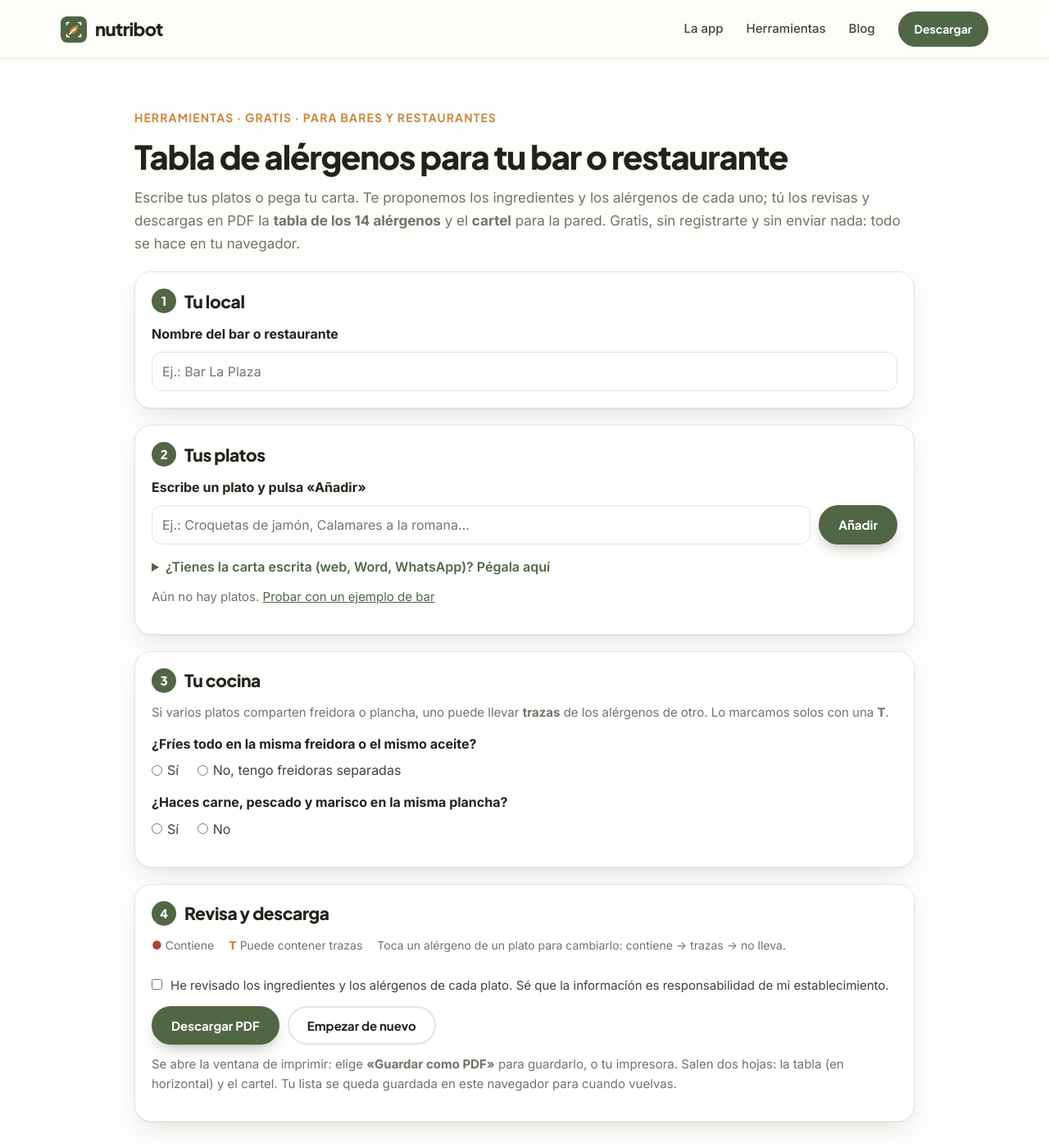
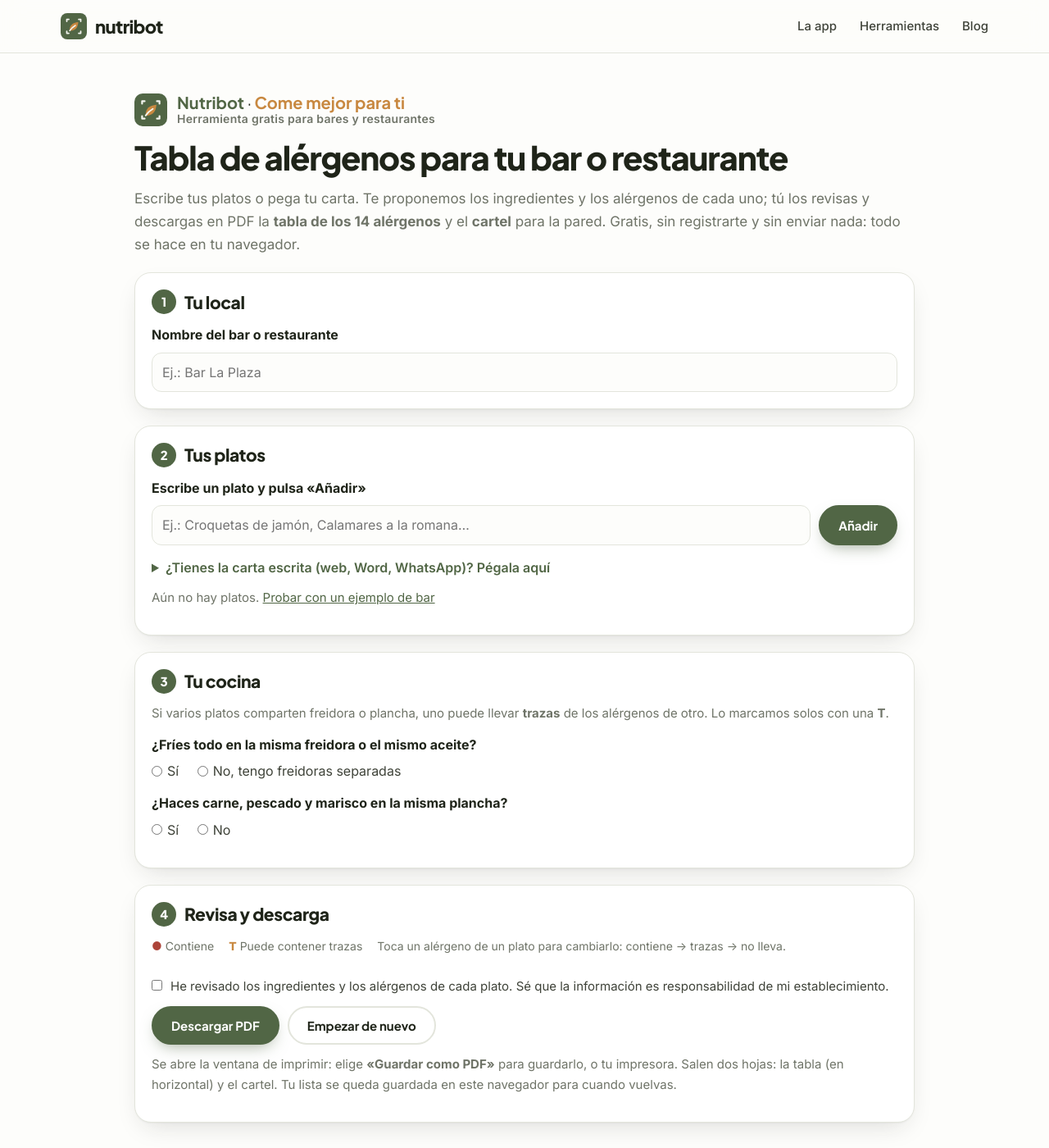
Before and after one commit to ferrodvilla-sys/nutribot-web, a Jekyll site: the page built from restaurantes/alergenos.html, in a window 1280 px wide and 1400 px high. Shown: the whole window at 82% size. Built offline with Jekyll 4.4.1, drawn with Linux system fonts in a browser that asks for light colours.

Commit message:
Alérgenos: marca Nutribot más visible (página y PDF) y sin botón «Descargar» de la app en esa página
Co-Authored-By: Claude Opus 5.5 <noreply@anthropic.com>
Claude-Session: https://claude.ai/code/session_01KHzAHBjoiDPn1zciGgAkyY

```diff
--- a/_includes/header.html
+++ b/_includes/header.html
@@ -5,7 +5,8 @@
       <a href="{{ '/#funciones' | relative_url }}">La app</a>
       <a class="nav-keep" href="{{ '/herramientas/' | relative_url }}">Herramientas</a>
       <a href="{{ '/blog/' | relative_url }}">Blog</a>
-      <a class="btn btn-sm" href="{{ site.play_store_url }}">Descargar</a>
+      {% comment %}En las herramientas para negocios el botón «Descargar» confunde con descargar el PDF.{% endcomment %}
+      {% unless page.sin_boton_app %}<a class="btn btn-sm" href="{{ site.play_store_url }}">Descargar</a>{% endunless %}
     </div>
   </div>
 </nav>
--- a/assets/css/style.css
+++ b/assets/css/style.css
@@ -463,6 +463,13 @@ svg.fill { fill: currentColor; stroke: none; }
 }
 
 /* Herramienta de alérgenos para restaurantes (/restaurantes/alergenos/) */
+.al-by { display: flex; align-items: center; gap: 12px; margin: 0 0 14px; }
+.page .al-by { margin: 0 0 14px; }
+.al-by img { width: 40px; height: 40px; flex: none; }
+.al-by span { font-family: var(--font-head); font-size: 20px; line-height: 1.2; color: var(--heading); }
+.al-by strong { color: var(--primary); }
+.al-by em { font-style: normal; font-weight: 700; color: var(--accent); }
+.al-by small { display: block; font-family: var(--font-body); font-size: 14px; font-weight: 600; color: var(--muted); letter-spacing: .02em; }
 .al-step { background: var(--card); border: 1px solid var(--border); border-radius: var(--radius); padding: 20px; box-shadow: var(--shadow); margin: 20px 0; }
 .al-step h2 { display: flex; align-items: center; gap: 10px; font-size: 21px; margin: 0 0 12px; }
 .al-step h2 small { font-size: 14px; color: var(--muted); font-weight: 600; }
@@ -529,7 +536,17 @@ svg.fill { fill: currentColor; stroke: none; }
   .al-print td.al-t { color: #a05a00; font-weight: 800; }
   .al-p-leg { font-size: 11px; margin: 6px 0 2px; }
   .al-p-note { font-size: 10px; color: #333; margin: 2px 0; }
-  .al-p-foot { font-size: 10px; color: #555; margin-top: 8px; }
+  .al-brand { display: flex; align-items: center; gap: 10px; margin-top: 10px; break-inside: avoid; }
+  .al-brand img { width: 34px; height: 34px; flex: none; }
+  .al-brand p { margin: 0; line-height: 1.25; }
+  .al-brand-name { font-size: 16px; color: #1f2419; }
+  .al-brand-name strong { color: #516645; }
+  .al-brand-name span { color: #c88840; font-weight: 700; }
+  .al-brand-sub { font-size: 11px; color: #555; }
+  .al-sheet-sign .al-brand { justify-content: center; margin-top: 0; }
+  .al-sheet-sign .al-brand img { width: 48px; height: 48px; }
+  .al-sheet-sign .al-brand-name { font-size: 22px; }
+  .al-sheet-sign .al-brand-sub { font-size: 13px; }
   .al-sign-icons { font-size: 24px; letter-spacing: 2px; margin: 0 0 18mm; }
   .al-sheet-sign h1 { font-size: 44px; margin-bottom: 10mm; }
   .al-sign-big { font-size: 28px; font-weight: 700; margin: 0 20mm 10mm; }
--- a/restaurantes/alergenos.html
+++ b/restaurantes/alergenos.html
@@ -12,7 +13,7 @@ con _herramientas/alergenos-generar.mjs en assets/js/alergenos-motor.js + assets
 Todo funciona en el navegador: no se envía nada a ningún sitio (el borrador se guarda solo en este navegador).
 {% endcomment %}
 <section class="page alergenos">
-  <p class="kicker">Herramientas · Gratis · Para bares y restaurantes</p>
+  <p class="al-by"><img src="{{ '/assets/img/logo.svg' | relative_url }}" alt="" width="40" height="40"><span><strong>Nutribot</strong> · <em>Come mejor para ti</em><small>Herramienta gratis para bares y restaurantes</small></span></p>
   <h1>Tabla de alérgenos para tu bar o restaurante</h1>
   <p class="lead">Escribe tus platos o pega tu carta. Te proponemos los ingredientes y los alérgenos de cada uno; tú los revisas y descargas en PDF la <strong>tabla de los 14 alérgenos</strong> y el <strong>cartel</strong> para la pared. Gratis, sin registrarte y sin enviar nada: todo se hace en tu navegador.</p>
 
@@ -233,6 +234,17 @@ Todo funciona en el navegador: no se envía nada a ningún sitio (el borrador se
   }
 
   function today() { var d = new Date(); return ('0' + d.getDate()).slice(-2) + '/' + ('0' + (d.getMonth() + 1)).slice(-2) + '/' + d.getFullYear(); }
+  // Pie con la marca: logo, «Nutribot · Come mejor para ti» y dónde hacer la tabla gratis.
+  function brand() {
+    var f = el('div', 'al-brand');
+    var img = el('img'); img.src = '{{ "/assets/img/logo.svg" | relative_url }}'; img.alt = ''; img.width = 34; img.height = 34;
+    var t = el('div');
+    var n = el('p', 'al-brand-name'); n.appendChild(el('strong', '', 'Nutribot')); n.appendChild(el('span', '', ' · Come mejor para ti'));
+    t.appendChild(n);
+    t.appendChild(el('p', 'al-brand-sub', 'Tabla de alérgenos hecha gratis en nutribot.eu'));
+    f.appendChild(img); f.appendChild(t);
+    return f;
+  }
   function buildPrint() {
     var p = $('al-print'); p.textContent = '';
     var bar = state.bar || 'Nuestro establecimiento';
```
Also changed, not shown: other parts of restaurantes/alergenos.html (+3 -2 lines).
